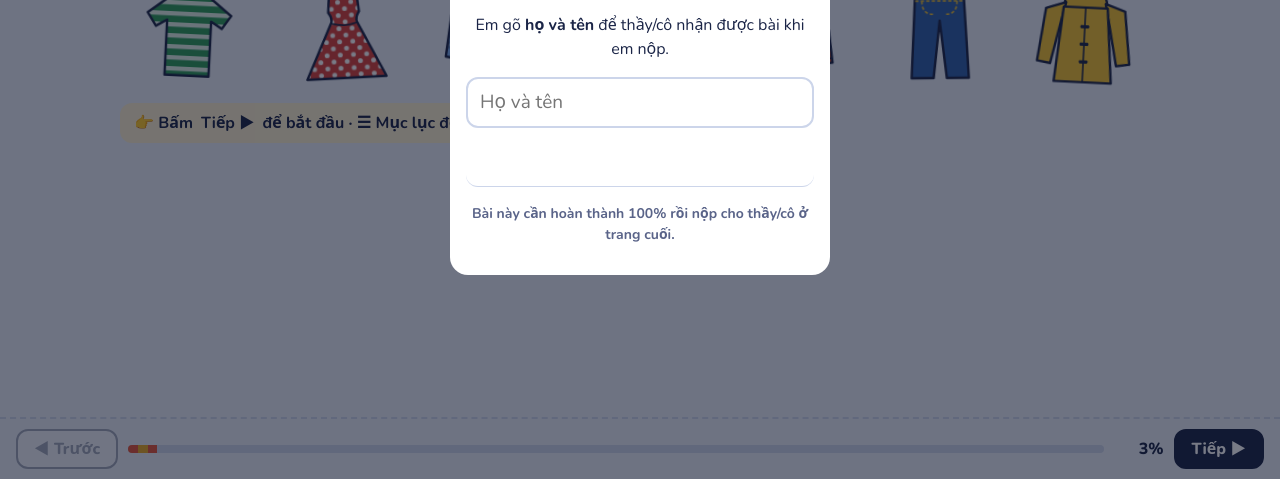
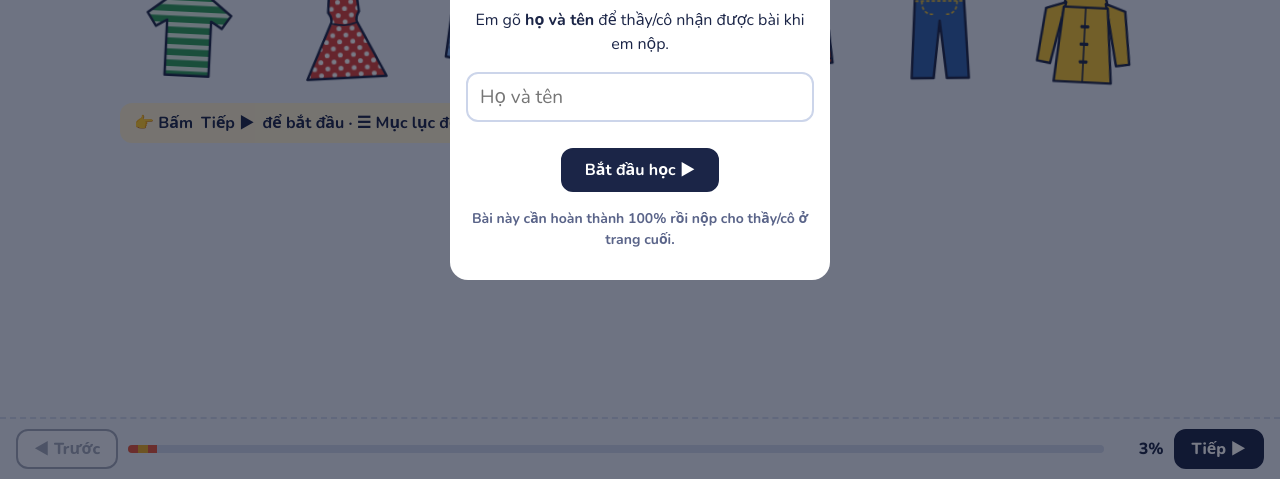
Before and after one commit to nguyenminhtrang212-byte/unit15, a plain HTML site: page tuhoc/index.html in a window 1280 px wide. Shown: the part 321-800 px from the top of the page. Drawn offline with nearby package versions, Linux system fonts and the light colour scheme.

Commit message:
Update index.html

```diff
--- a/tuhoc/index.html
+++ b/tuhoc/index.html
@@ -202,6 +202,9 @@ textarea.pin{margin:8px 0;resize:vertical}
 .ok2{background:var(--okSoft);border-radius:12px;padding:8px 12px;margin:0}
 .subbox{border-color:var(--thread);margin-top:14px}
 #subBtn:disabled{opacity:.4;cursor:not-allowed}
+#gate .in button.nbtn,#need .in button.tog{display:inline-block;width:auto;text-align:center;border:2px solid var(--ink);border-radius:12px;padding:8px 22px}
+#gate .in button.nbtn{background:var(--ink);color:var(--paper)}
+#need .in button.tog{background:var(--paper);color:var(--ink);padding:4px 14px}
 @media (max-width:520px){.tog.need{font-size:12px;padding:4px 8px}.lbl{display:none}}
 </style>
 
```
